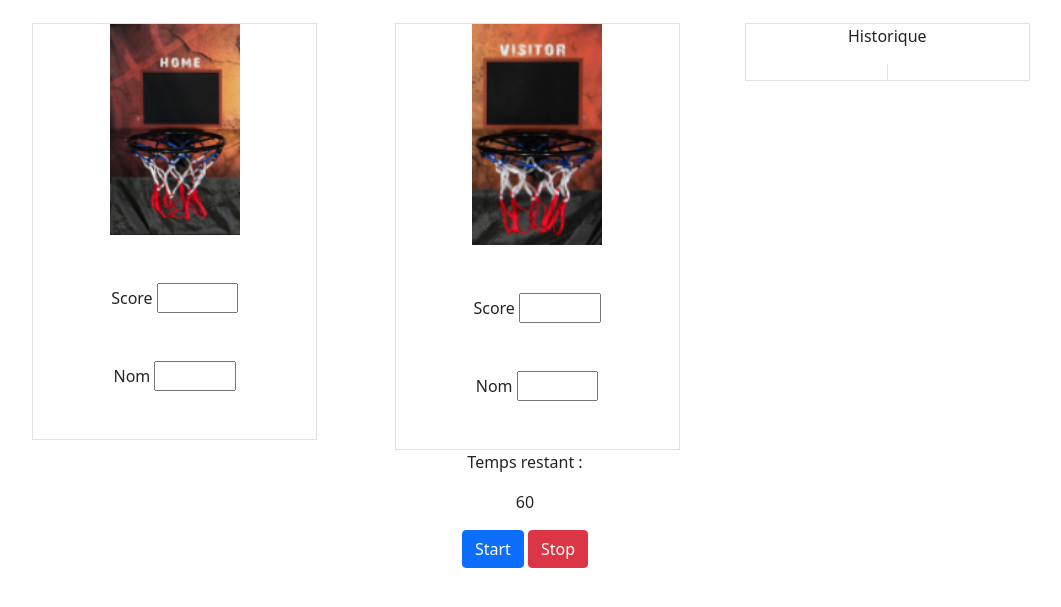
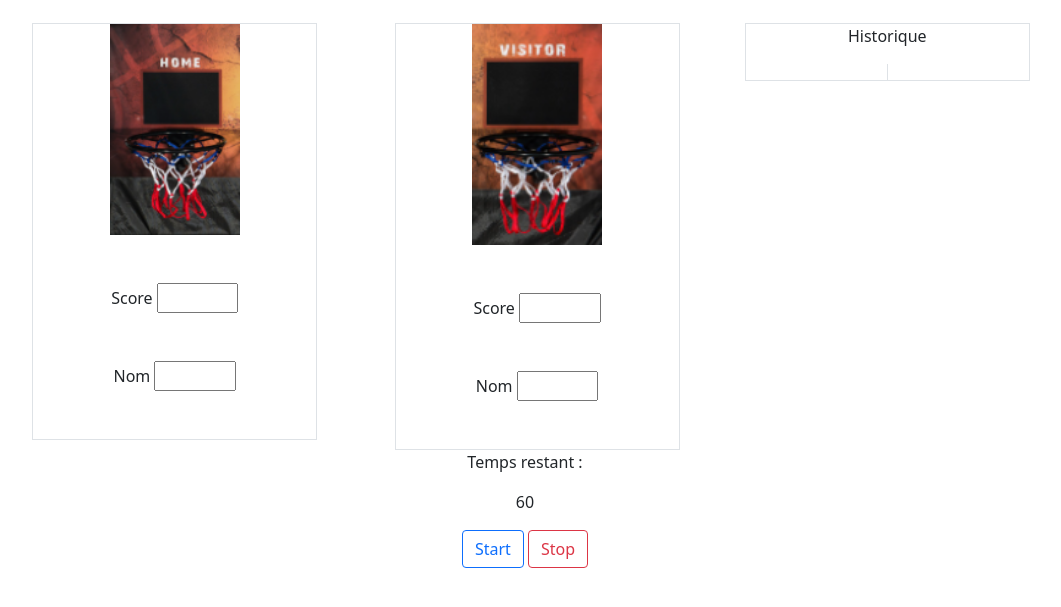
Before and after one commit to Hugo-Teissier/mini-project, a plain HTML site: page index.html in a window 1280 px wide. Shown: the part 73-680 px from the top of the page, without its empty margins (115-1176 px from the left). Drawn offline with nearby package versions, Linux system fonts and the light colour scheme.

Commit message:
Update index.html

```diff
--- a/index.html
+++ b/index.html
@@ -47,8 +47,8 @@
             <p id="timer"> 60 </p>
         </div>
         <div>
-            <button class="btn btn-primary" onclick="start()">Start</button>
-            <button class="btn btn-danger" onclick="stop()">Stop</button>
+            <button class="btn btn-outline-primary" onclick="start()">Start</button>
+            <button class="btn btn-outline-danger" onclick="stop()">Stop</button>
         </div>
     </div>
     <script>
```
